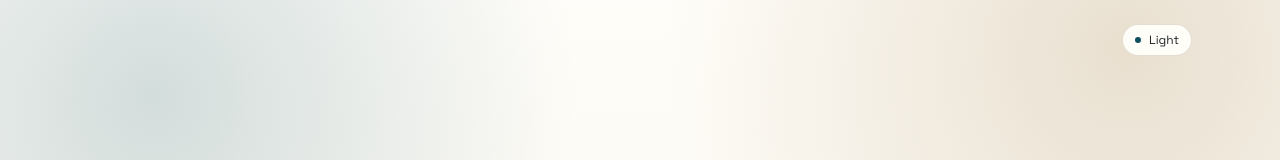
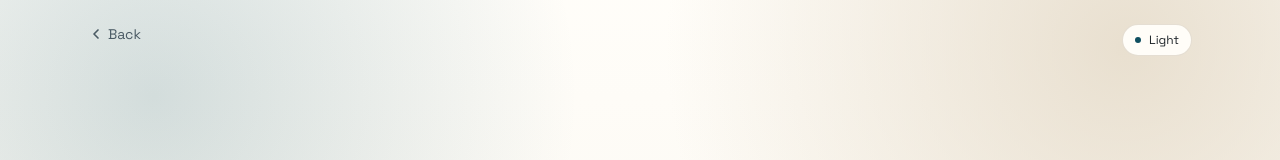
Before and after one commit to Ta1al/automated-SRS-generator, a Next.js app in the folder frontend/: page /login in a window 1280 px wide. Shown: the top 160 px of the page. Built offline with nearby package versions, Linux system fonts and the light colour scheme.

Commit message:
feat: add back navigation link to login and signup pages

```diff
--- a/frontend/src/app/login/page.tsx
+++ b/frontend/src/app/login/page.tsx
@@ -50,6 +50,10 @@ export default function LoginPage() {
 
   return (
     <div className="relative mx-auto flex min-h-screen w-full max-w-6xl items-center px-6 py-10">
+      <Link href="/" className="absolute top-6 left-6 flex items-center gap-1 text-sm text-[color:var(--on-surface-variant)] transition-colors hover:text-[color:var(--primary)]">
+        <svg width="16" height="16" viewBox="0 0 24 24" fill="none" stroke="currentColor" strokeWidth="2.5" strokeLinecap="round" strokeLinejoin="round"><path d="m15 18-6-6 6-6"/></svg>
+        Back
+      </Link>
       <div className="absolute top-6 right-6">
         <ThemeToggle size="sm" />
       </div>
--- a/frontend/src/app/signup/page.tsx
+++ b/frontend/src/app/signup/page.tsx
@@ -46,6 +46,10 @@ export default function SignupPage() {
 
   return (
     <div className="relative mx-auto flex min-h-screen w-full max-w-6xl items-center px-6 py-10">
+      <Link href="/" className="absolute top-6 left-6 flex items-center gap-1 text-sm text-[color:var(--on-surface-variant)] transition-colors hover:text-[color:var(--primary)]">
+        <svg width="16" height="16" viewBox="0 0 24 24" fill="none" stroke="currentColor" strokeWidth="2.5" strokeLinecap="round" strokeLinejoin="round"><path d="m15 18-6-6 6-6"/></svg>
+        Back
+      </Link>
       <div className="absolute top-6 right-6">
         <ThemeToggle size="sm" />
       </div>
```
